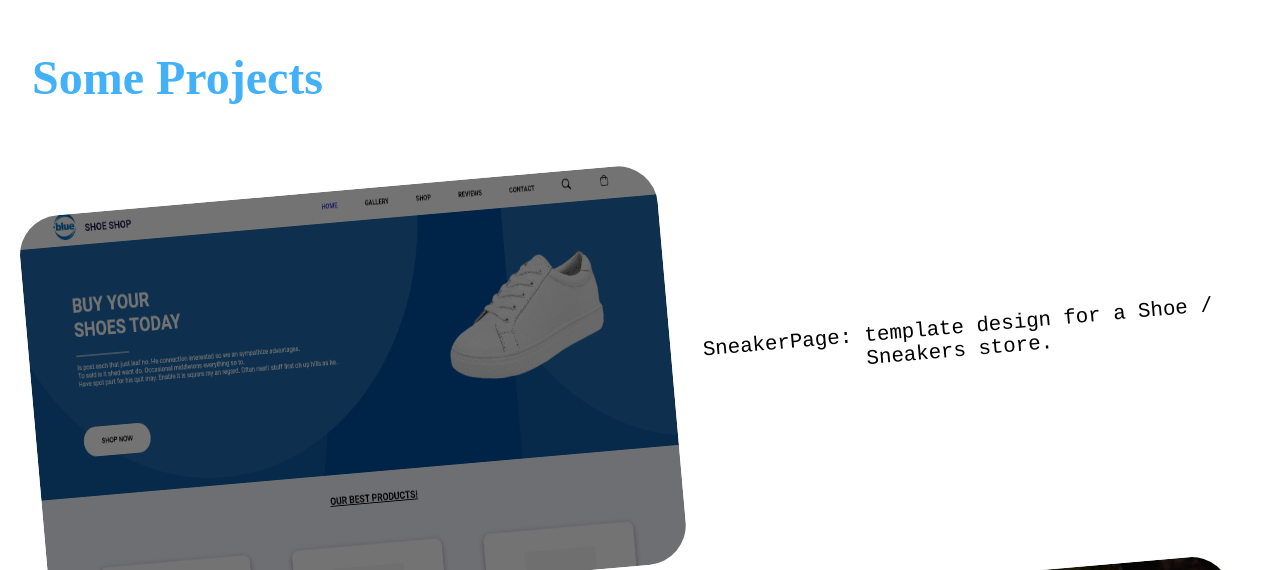
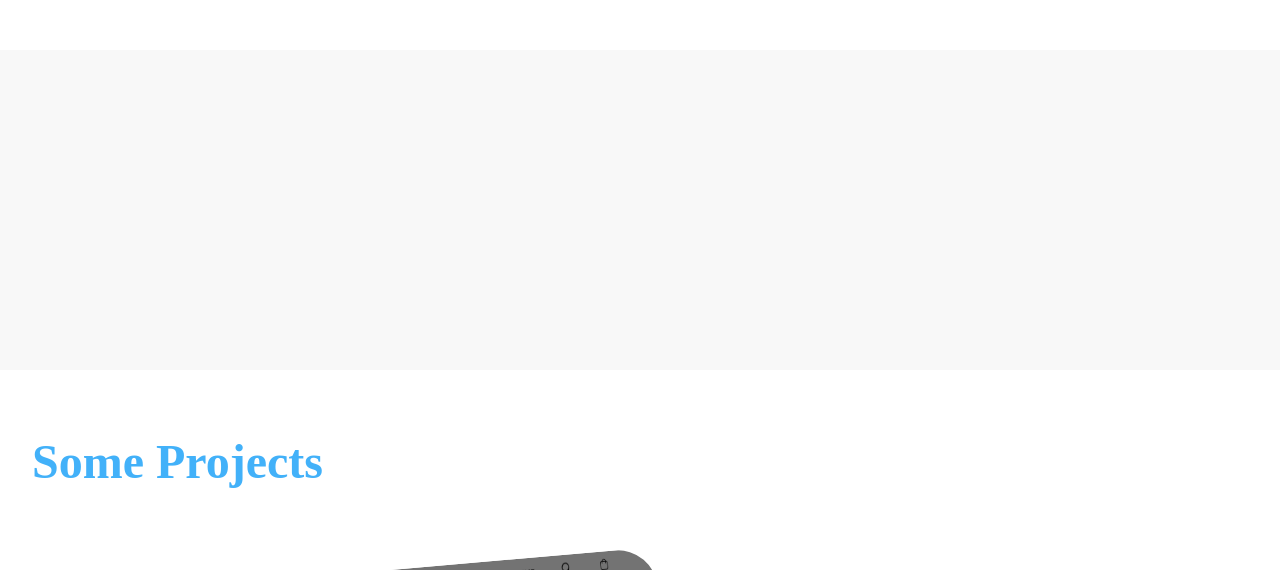
Before and after one commit to rxb3n/portfolio, a Vue app: page / in a window 1280 px wide. Shown: the part 2301-2871 px from the top of the page. Built offline with nearby package versions, Linux system fonts and the light colour scheme; a web font is replaced by a local one.

Commit message:
mobile responsive

```diff
--- a/src/components/AboutView.vue
+++ b/src/components/AboutView.vue
@@ -97,9 +97,12 @@ h2 {
 
 @media screen and (max-width: 900px) {
     .about-text {
-        display: flex;
-        flex-wrap: wrap;
         flex-direction: column;
+        font-size: 0.8rem;
+    }
+
+    .text {
+        max-width: 80%;
     }
 
     .about-container {
--- a/src/components/ContactView.vue
+++ b/src/components/ContactView.vue
@@ -87,4 +87,10 @@ button:hover {
     background-color: var(--secondary-color-dark) !important;
 }
 
+@media screen and (max-width: 900px) {
+  .contact-container {
+    font-size: 0.8rem;
+  }
+}
+
 </style>
--- a/src/components/FooterView.vue
+++ b/src/components/FooterView.vue
@@ -71,7 +71,7 @@ h2 {
     .social {
       display: flex  !important;
       flex-direction: column;
-      font-size: 1rem;
+      font-size: .8rem;
       text-align: center !important;
     }
 
--- a/src/components/ProjectView.vue
+++ b/src/components/ProjectView.vue
@@ -157,4 +157,14 @@ p {
     color: var(--main-color);
 }
 
+@media screen and (max-width: 900px) {
+    .project img, .project-inv img {
+        height: 35dvh;
+    }
+
+    .project-wrapper {
+        font-size: 0.8rem;
+    }
+}
+
 </style>
--- a/src/components/ServicesView.vue
+++ b/src/components/ServicesView.vue
@@ -140,7 +140,7 @@ img {
     }
 
     img {
-        width: 35vw;
+        width: 50vw;
     }
 }
 
--- a/src/components/StackView.vue
+++ b/src/components/StackView.vue
@@ -10,11 +10,12 @@
 			:grabCursor = "true"
 			:loop="true"
 			:freeMode = "true"
+            :freeModeMomentum = "true"
 			:speed ="10000"
-			:freeModeMomentum = "true"
+
 			:autoplay= "{
 				delay: 1,
-				disableOnInteraction: false
+				disableOnInteraction: false,
 			}"
 			:breakpoints="{
 				'950': {
@@ -22,7 +23,7 @@
 					spaceBetween: 0,
 				},
 				'0': {
-					slidesPerView: 1,
+					slidesPerView: 2,
 					spaceBetween: 5,
 				},
 			}"
@@ -37,13 +38,6 @@
             </div>
         </swiper-slide>
 
-        <swiper-slide>
-            <div class="slide">
-                <img src="../assets/css-logo.png">
-                <p class="skill">CSS</p>
-                <p class="level">Expert</p>
-            </div>
-        </swiper-slide>
 
         <swiper-slide>
             <div class="slide">
@@ -53,6 +47,76 @@
             </div>
         </swiper-slide>
 
+
+        <swiper-slide>
+            <div class="slide">
+                <img src="../assets/vue-logo.png">
+                <p class="skill">Vue 3</p>
+                <p class="level">Expert</p>
+            </div>
+        </swiper-slide>
+
+
+
+        <swiper-slide>
+            <div class="slide">
+                <img src="../assets/python-logo.png">
+                <p class="skill">Python</p>
+                <p class="level">Expert</p>
+            </div>
+        </swiper-slide>
+
+        <swiper-slide>
+            <div class="slide">
+                <img src="../assets/mongodb-logo.png">
+                <p class="skill">MongoDB</p>
+                <p class="level">Intermediate</p>
+            </div>
+        </swiper-slide>
+
+
+
+    </swiper>
+    </div>
+
+    <div class="swiper-wrapper" :class="{ 'dark-mode': isDarkMode }">
+		<swiper
+			:modules="modules"
+			:space-between="0"
+			:grabCursor = "true"
+			:loop="true"
+			:freeMode = "true"
+            :freeModeMomentum = "true"
+			:speed ="10000"
+
+			:autoplay= "{
+				delay: 1,
+				disableOnInteraction: false,
+                reverseDirection: true
+			}"
+			:breakpoints="{
+				'950': {
+					slidesPerView: 3,
+					spaceBetween: 0,
+				},
+				'0': {
+					slidesPerView: 2,
+					spaceBetween: 5,
+				},
+			}"
+			@swiper="onSwiper"
+			@slideChange="onSlideChange"
+		>
+
+        <swiper-slide>
+            <div class="slide">
+                <img src="../assets/css-logo.png">
+                <p class="skill">CSS</p>
+                <p class="level">Expert</p>
+            </div>
+        </swiper-slide>
+
+
         <swiper-slide>
             <div class="slide">
                 <img src="../assets/react-logo.png">
@@ -61,13 +125,6 @@
             </div>
         </swiper-slide>
 
-        <swiper-slide>
-            <div class="slide">
-                <img src="../assets/vue-logo.png">
-                <p class="skill">Vue 3</p>
-                <p class="level">Expert</p>
-            </div>
-        </swiper-slide>
 
         <swiper-slide>
             <div class="slide">
@@ -81,22 +138,6 @@
             <div class="slide">
                 <img src="../assets/nodejs-logo.png">
                 <p class="skill">NodeJs</p>
-                <p class="level">Intermediate</p>
-            </div>
-        </swiper-slide>
-
-        <swiper-slide>
-            <div class="slide">
-                <img src="../assets/python-logo.png">
-                <p class="skill">Python</p>
-                <p class="level">Expert</p>
-            </div>
-        </swiper-slide>
-
-        <swiper-slide>
-            <div class="slide">
-                <img src="../assets/mongodb-logo.png">
-                <p class="skill">MongoDB</p>
                 <p class="level">Intermediate</p>
             </div>
         </swiper-slide>
```
